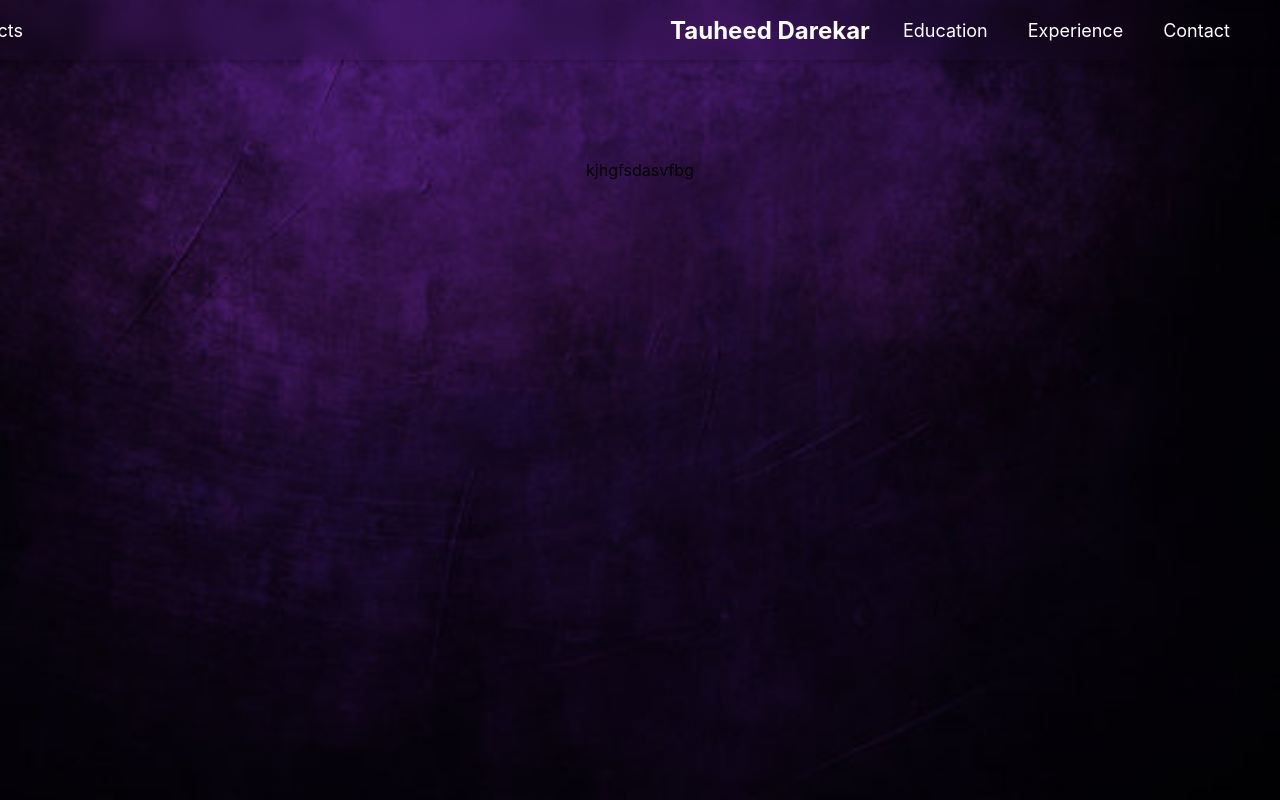
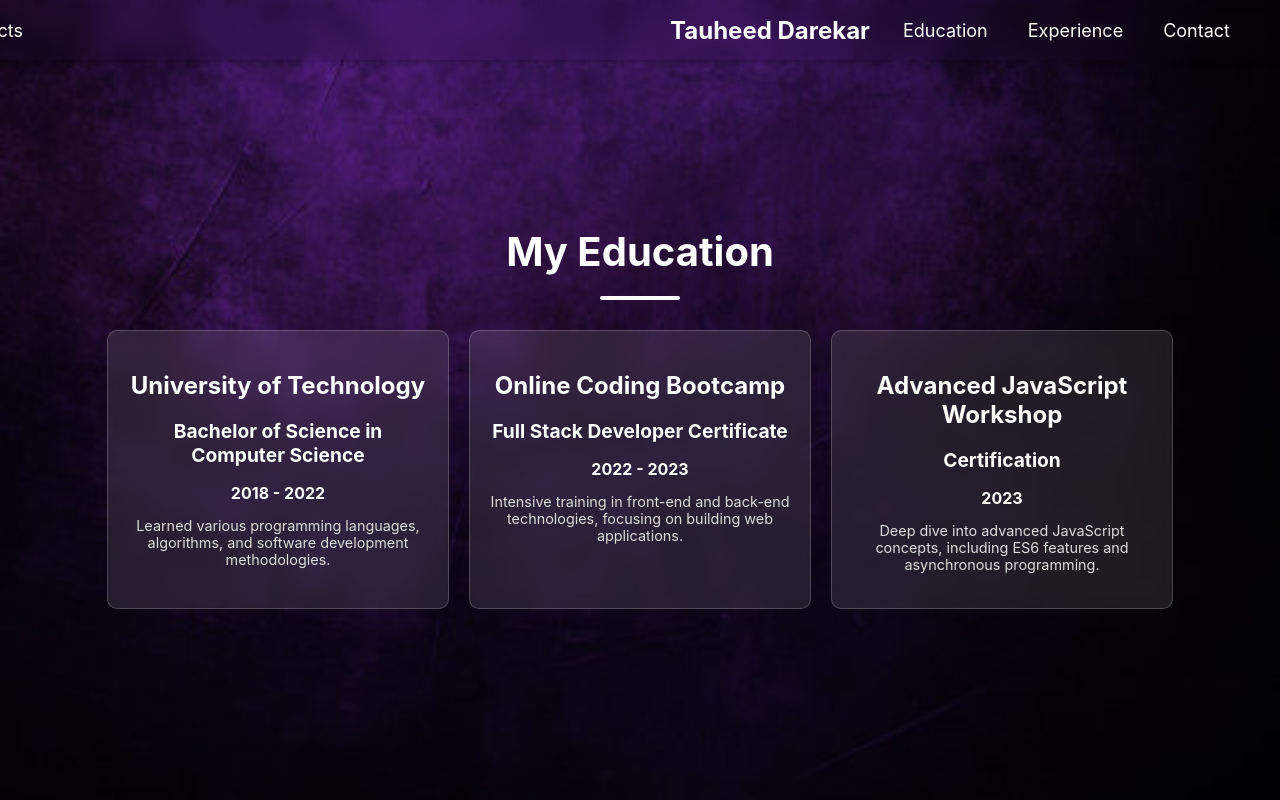
Before and after one commit to tauheed78600/Portfolio2, a React (Create React App) app: page /education in a window 1280 px wide. Built offline with nearby package versions, Linux system fonts and the light colour scheme.

Commit message:
Added code for coding profiles

```diff
--- a/src/components/AboutBelow.js
+++ b/src/components/AboutBelow.js
@@ -2,7 +2,8 @@ import React from 'react';
 import { FaPython, FaJava, FaReact, FaNodeJs } from 'react-icons/fa';
 import { DiMysql, DiVisualstudio, DiEclipse, DiGithub, DiBitbucket } from 'react-icons/di';
 import { SiSpringboot, SiPycharm, SiPostman, SiC } from 'react-icons/si';
-
+import gfg from'../Assets/gfg_cropped.png'
+import leetcode from '../Assets/leetcode_cropped.png'
 
 function AboutBelow() {
     return (
@@ -62,6 +63,13 @@ function AboutBelow() {
             <span>Postman</span>
           </div>
         </div>
+        <h1 className='profClass'>Coding <b className='purple'>Profiles</b></h1>
+        <div className='codingProf'>
+            <h1 className='purple'>Geeks For Geeks</h1>
+            <img className='gfgImage' src={gfg}></img>
+            <h1 className='purple'>Leetcode</h1>
+            <img className='leetImage' src = {leetcode}></img>
+        </div>
       </div>
     );
   }
--- a/src/components/Card.js
+++ b/src/components/Card.js
@@ -10,6 +10,7 @@ function Card({ title, image, description }) {
                 <h2 className="card-title">{title}</h2>
                 <p className="card-description">{description}</p>
             </div>
+            <button>Github</button>
         </div>
     );
 }
--- a/src/components/Education.js
+++ b/src/components/Education.js
@@ -1,11 +1,43 @@
-import React from 'react'
+import React from 'react';
+import '../styles/Education.css';
 
-function Education() {
-  return (
-    <div>
-      kjhgfsdasvfbg
-    </div>
-  )
+const Education = () => {
+    const educationData = [
+        {
+            institution: 'University of Technology',
+            degree: 'Bachelor of Science in Computer Science',
+            duration: '2018 - 2022',
+            description: 'Learned various programming languages, algorithms, and software development methodologies.'
+        },
+        {
+            institution: 'Online Coding Bootcamp',
+            degree: 'Full Stack Developer Certificate',
+            duration: '2022 - 2023',
+            description: 'Intensive training in front-end and back-end technologies, focusing on building web applications.'
+        },
+        {
+            institution: 'Advanced JavaScript Workshop',
+            degree: 'Certification',
+            duration: '2023',
+            description: 'Deep dive into advanced JavaScript concepts, including ES6 features and asynchronous programming.'
+        }
+    ];
+
+    return (
+        <div className="education-section">
+            <h1 className="education-heading">My Education</h1>
+            <div className="education-container">
+                {educationData.map((edu, index) => (
+                    <div className="education-card" key={index}>
+                        <h2>{edu.institution}</h2>
+                        <h3>{edu.degree}</h3>
+                        <p className="duration">{edu.duration}</p>
+                        <p className="description">{edu.description}</p>
+                    </div>
+                ))}
+            </div>
+        </div>
+    );
 }
 
-export default Education
+export default Education;
--- a/src/components/Projects.js
+++ b/src/components/Projects.js
@@ -7,7 +7,7 @@ function Projects() {
     {
         title: 'An Expense Tracker website designed for managing and tracking expenses',
         image: 'https://as2.ftcdn.net/v2/jpg/04/89/50/53/1000_F_489505318_jFQycyt76uwVJqCja2Eb33UA7vo7YEAQ.jpg',
-        description: 'A System designed to track the daily expenses of a user. User will be able track its expenses, set monthly budget, visualize the expenses category wise or payment mode wise, get daily, monthly and weekly reports for the expenses. The backend of this system is developed using NestJS Framework and UI is designed using ReactJS.'
+        description: 'A System designed to track the daily expenses of a user. User will be able track its expenses, set monthly budget, visualize the expenses category wise, get daily, monthly and weekly reports for the expenses. The backend of this system is developed using NestJS Framework and UI is designed using ReactJS.'
     },
     {
         title: 'A Telegram bot for scheduling daily/ monthly weather updates using OpenWeather API',
@@ -28,7 +28,7 @@ function Projects() {
 
 return (
     <div className="app">
-        <h1 className='projectHeading'>Here are some of the Projects which I have been recently worked on</h1>
+        <h1 className='projectHeading'>Here are some of the <b className='purple'>Projects</b> which I have been recently worked on</h1>
         <div className="card-container">
             {cards.map((card, index) => (
                 <Card
--- a/src/styles/About.css
+++ b/src/styles/About.css
@@ -92,3 +92,12 @@
 .skill:hover svg, .tool:hover svg {
   color: #a620b8;
 }
+
+.whitegfg{
+  color: aliceblue;
+}
+
+.gfgImage{
+  height: 300px;
+  width: 1000px;
+}
--- a/src/styles/Card.css
+++ b/src/styles/Card.css
@@ -32,3 +32,54 @@
   font-size: 1rem; /* Description size */
   line-height: 1.5; /* Line height for readability */
 }
+
+/* From Uiverse.io by cssbuttons-io */
+button {
+  --color: #560bad;
+  font-family: inherit;
+  display: inline-block;
+  width: 8em;
+  height: 2.6em;
+  line-height: 2.5em;
+  margin: 20px;
+  position: relative;
+  cursor: pointer;
+  overflow: hidden;
+  border: 2px solid var(--color);
+  transition: color 0.5s;
+  z-index: 1;
+  font-size: 17px;
+  border-radius: 6px;
+  font-weight: 500;
+  color: var(--color);
+}
+
+button:before {
+  content: "";
+  position: absolute;
+  z-index: -1;
+  background: var(--color);
+  height: 150px;
+  width: 200px;
+  border-radius: 50%;
+}
+
+button:hover {
+  color: #fff;
+}
+
+button:before {
+  top: 100%;
+  left: 100%;
+  transition: all 0.7s;
+}
+
+button:hover:before {
+  top: -30px;
+  left: -30px;
+}
+
+button:active:before {
+  background: #3a0ca3;
+  transition: background 0s;
+}
--- /dev/null
+++ b/src/styles/Education.css
@@ -0,0 +1,84 @@
+.education-section {    color: white;
+    padding: 40px;
+    text-align: center;
+    position: relative;
+    overflow: hidden;
+}
+
+.education-heading {
+    font-size: 2.5rem;
+    margin-bottom: 30px;
+    position: relative;
+}
+
+.education-heading::after {
+    content: '';
+    display: block;
+    width: 80px;
+    height: 4px;
+    background: white;
+    margin: 20px auto;
+    border-radius: 5px;
+}
+
+.education-container {
+    display: flex;
+    justify-content: center;
+    flex-wrap: wrap;
+    gap: 20px;
+}
+
+.education-card {
+    background: rgba(255, 255, 255, 0.1);
+    border: 1px solid rgba(255, 255, 255, 0.2);
+    border-radius: 10px;
+    padding: 20px;
+    width: 300px;
+    transition: transform 0.3s, box-shadow 0.3s;
+    backdrop-filter: blur(10px);
+    position: relative;
+    overflow: hidden;
+}
+
+.education-card h2 {
+    font-size: 1.5rem;
+    margin-bottom: 10px;
+}
+
+.education-card h3 {
+    font-size: 1.2rem;
+    margin-bottom: 5px;
+}
+
+.education-card .duration {
+    font-weight: bold;
+    margin-bottom: 10px;
+}
+
+.education-card .description {
+    font-size: 0.9rem;
+    color: #dddddd;
+}
+
+.education-card:hover {
+    transform: translateY(-10px);
+    box-shadow: 0 4px 20px rgba(0, 0, 0, 0.3);
+}
+
+.education-card::before {
+    content: '';
+    position: absolute;
+    top: 0;
+    left: 50%;
+    width: 300%;
+    height: 300%;
+    background: rgba(255, 255, 255, 0.15);
+    border-radius: 50%;
+    transition: all 0.5s;
+    z-index: 0;
+    transform: translate(-50%, -50%) scale(0);
+}
+
+.education-card:hover::before {
+    transform: translate(-50%, -50%) scale(1);
+}
--- a/src/styles/Projects.css
+++ b/src/styles/Projects.css
@@ -2,9 +2,9 @@
     display: flex;
     flex-direction: column;
     align-items: center;
-    color: white; /* White text for contrast */
+    color: white;
     padding: 20px;
-    min-height: 100vh; /* Make sure it covers the full height */
+    min-height: 100vh;
 }
 
 .projectHeading {
@@ -16,23 +16,23 @@
 .card-container {
     display: flex;
     justify-content: space-between;
-    flex-wrap: wrap; /* Allow cards to wrap on smaller screens */
-    max-width: 1200px; /* Set a maximum width for better layout */
+    flex-wrap: wrap;
+    max-width: 1200px;
     gap: 1px;
 }
 
 .card {
-    background-color: #6A0DAD; /* Lighter shade of violet for the cards */
+    background-color: #6A0DAD;
     border-radius: 10px;
-    width: calc(30% - 20px); /* Adjust width to fit 3 in a row with spacing */
-    margin: 10px; /* Add margin for spacing between cards */
-    box-shadow: 0 4px 15px rgba(0, 0, 0, 0.3); /* Shadow for depth */
-    transition: transform 0.3s, box-shadow 0.3s; /* Smooth hover effect */
-    height: 600px;
+    width: calc(30% - 20px);
+    margin: 10px;
+    box-shadow: 0 4px 15px rgba(0, 0, 0, 0.3);
+    transition: transform 0.3s, box-shadow 0.3s;
+    height: 650px;
 }
 
 .card:hover {
-    transform: translateY(-5px); /* Lift effect on hover */
+    transform: translateY(-5px);
     box-shadow: 0 6px 20px rgba(0, 0, 0, 0.4);
 }
 
@@ -40,20 +40,20 @@
     border-top-left-radius: 10px;
     border-top-right-radius: 10px;
     width: 100%;
-    height: 200px; /* Set a fixed height for the image */
-    object-fit: cover; /* Ensure the image covers the area */
+    height: 200px;
+    object-fit: cover;
 }
 
 .card-content {
-    padding: 15px; /* Inner padding for the card */
+    padding: 15px;
 }
 
 .card-content h2 {
-    margin: 10px 0; /* Space around title */
-    font-size: 1.5rem; /* Title size */
+    margin: 10px 0;
+    font-size: 1.5rem;
 }
 
 .card-content p {
-    font-size: 1rem; /* Description size */
-    color: #f0f0f0; /* Slightly lighter text */
+    font-size: 1rem;
+    color: #f0f0f0;
 }
```
Also changed, not shown: src/Assets/gfg_cropped.png (added), src/Assets/leetcode_cropped.png (added).
